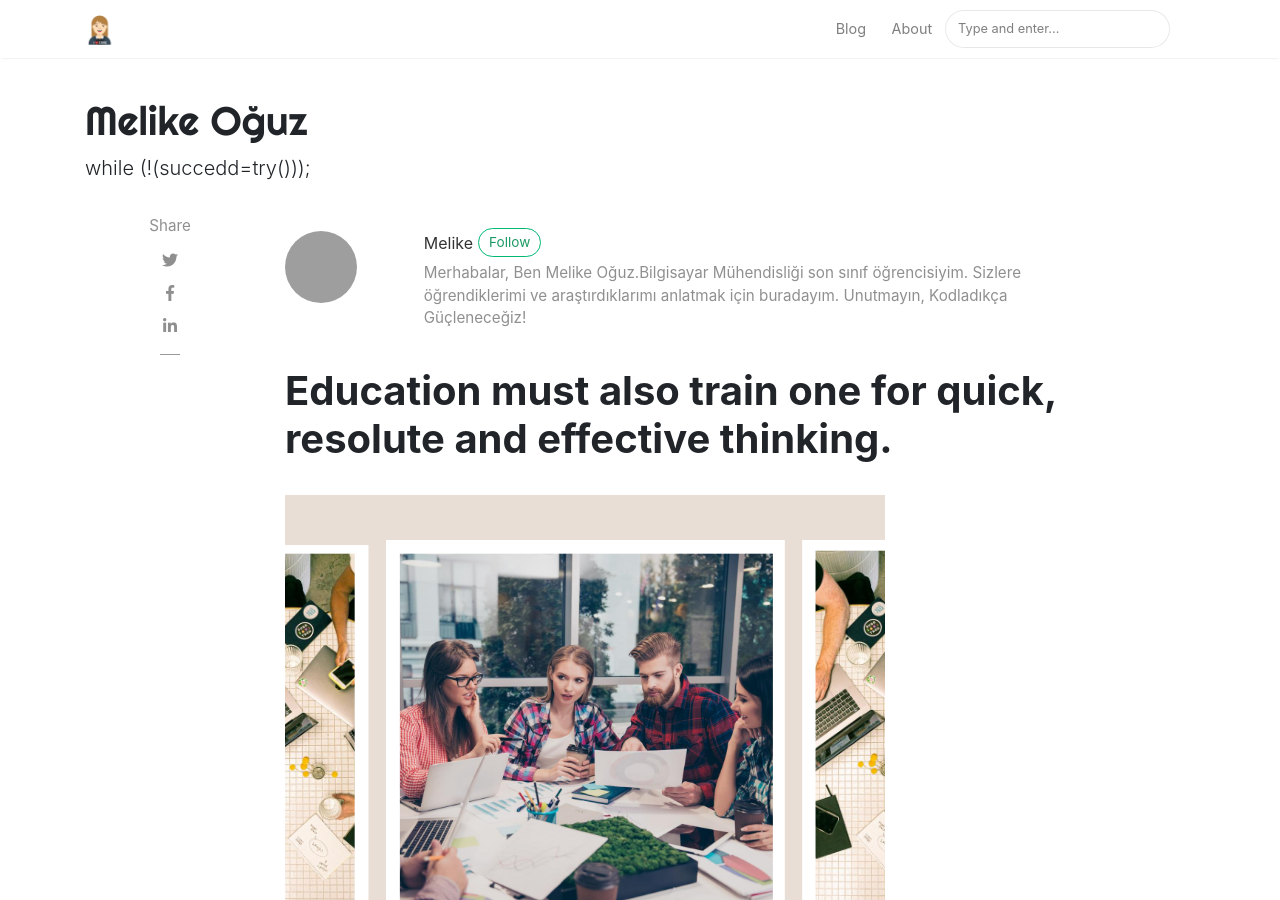
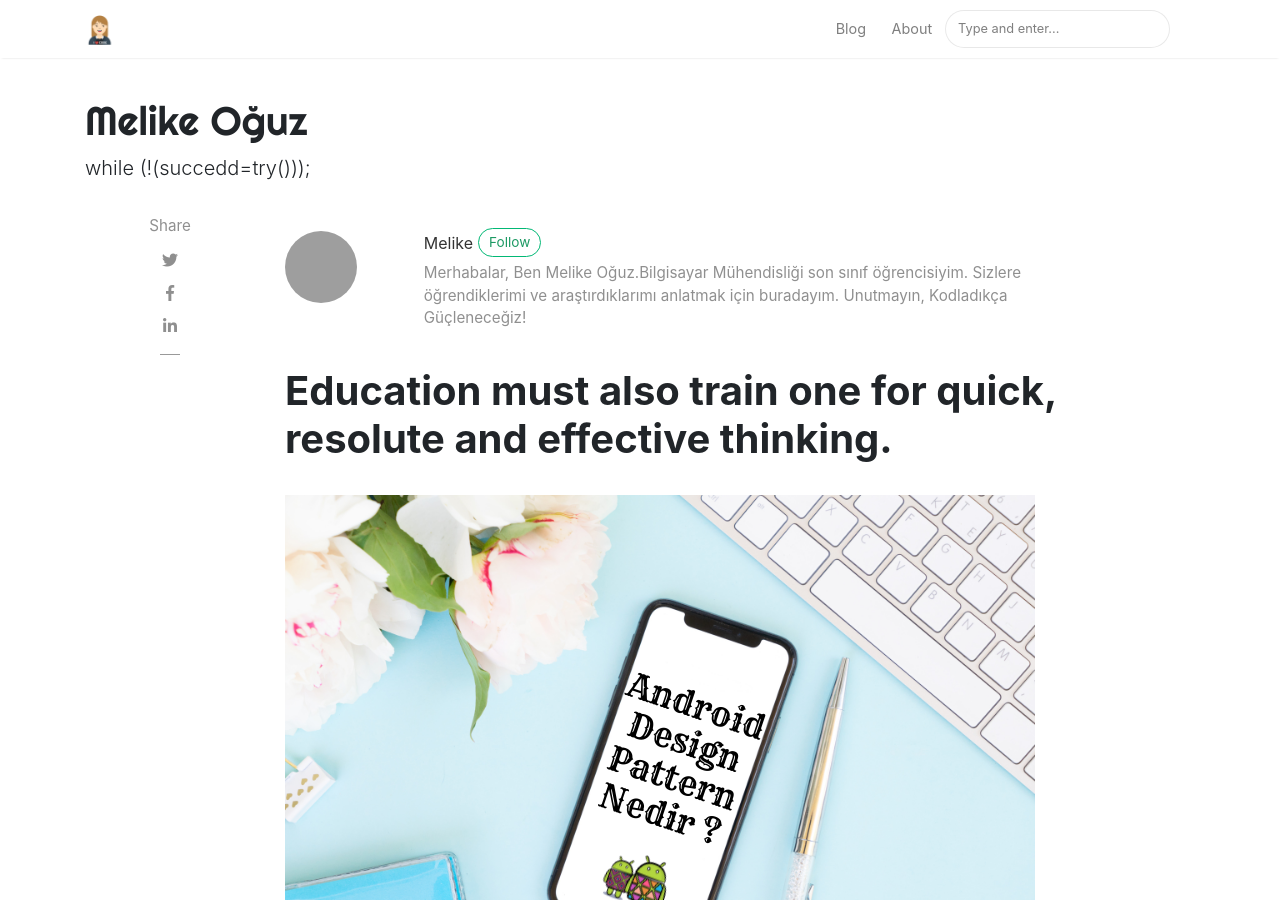
Before and after one commit to melikeoguz/melikeoguz.github.io, a Jekyll site: the page built from _posts/2018-06-12-education.md, in a window 1280 px wide and 900 px high. Built offline with Jekyll 4.4.1, drawn with Linux system fonts in a browser that asks for light colours; nearby versions of some CDN libraries; comment, search, counter and statistics services are not loaded; grey boxes are pictures that could not be loaded.

Commit message:
Update 2018-06-12-education.md

```diff
--- a/_posts/2018-06-12-education.md
+++ b/_posts/2018-06-12-education.md
@@ -3,7 +3,7 @@
 title:  "Education must also train one for quick, resolute and effective thinking."
 author: melike
 categories: [  ]
-image: assets/images/1-kapak.png
+image: assets/images/android-design-pattern-nedir-melike-oguz.png
 beforetoc: "Markdown editor is a very powerful thing. In this article I'm going to show you what you can actually do with it, some tricks and tips while editing your post."
 toc: true
 ---
```
